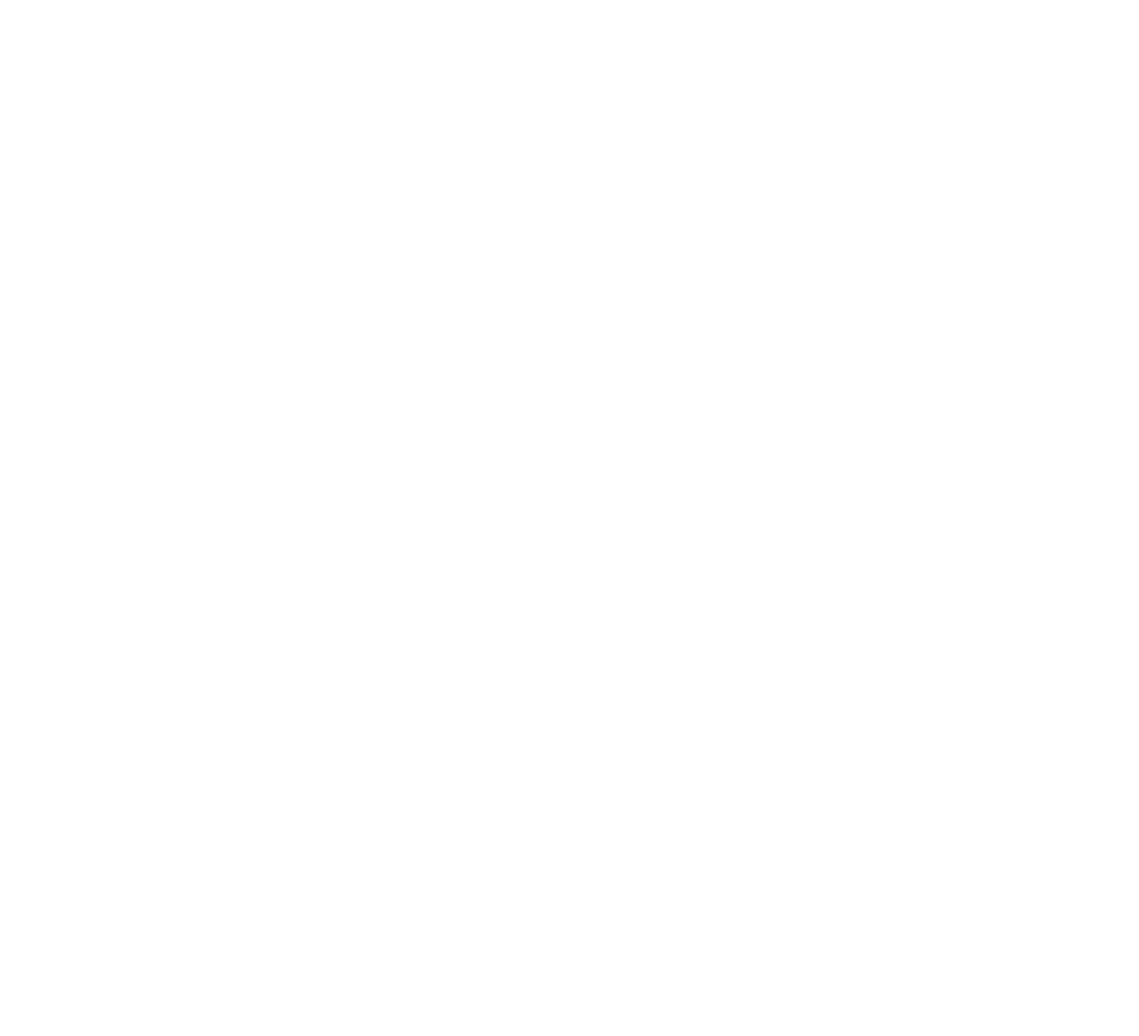
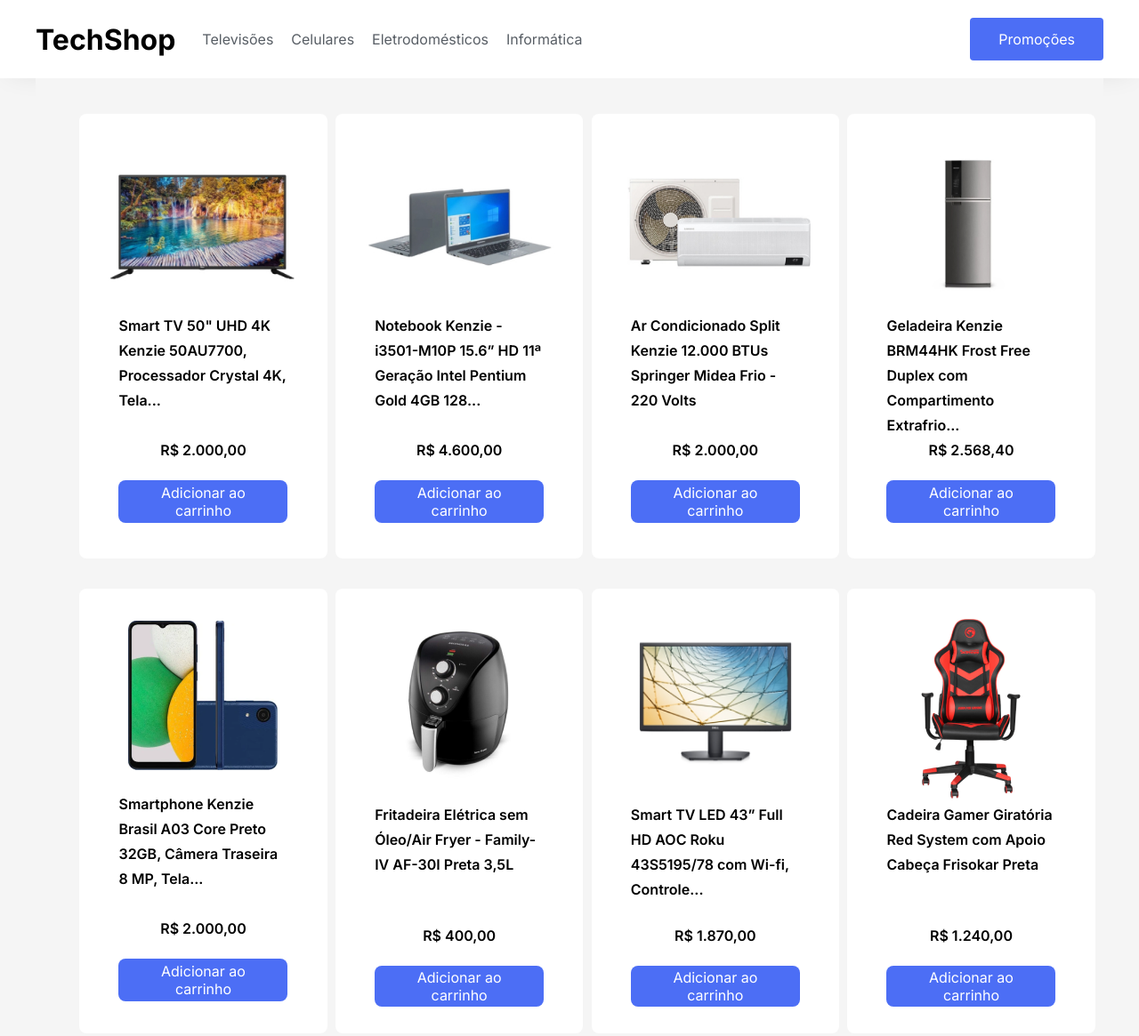
Before and after one commit to Kenzie-Academy-Brasil-Developers/m1-s1-e-commerce-com-flexbox-natalysilveira, a plain HTML site: page index.html in a window 1280 px wide. Shown: the whole page at 89% size. Before the commit the page ends 800 px from the top, so only its background shows below. Drawn offline with Linux system fonts and the light colour scheme.

Commit message:
projeto finalizado

```diff
--- a/index.html
+++ b/index.html
@@ -1 +1,121 @@
-<!-- Seu HTML aqui! -->
+<!DOCTYPE html>
+<html lang="pt-br">
+<head>
+    <meta charset="UTF-8">
+    <meta http-equiv="X-UA-Compatible" content="IE=edge">
+    <meta name="viewport" content="width=device-width, initial-scale=1.0">
+    <link rel="stylesheet" href="style.css">
+    <title>TechShop</title>
+</head>
+<body>
+    <header class="menu">
+        <div class="container">
+          <div class="menu-flex">
+              <div class="menu-column">
+              <h1 class="logo">TechShop</h1>
+              <nav class="menu-nav">
+                <ul>
+                  <li><a href="">Televisões</a></li>
+                  <li><a href="">Celulares</a></li>
+                  <li><a href="">Eletrodomésticos</a></li>
+                  <li><a href="">Informática</a></li>
+                </ul>
+              </nav>
+            </div>
+            <div class="menu-column menu-second-column">
+              <a href="" class="menu-link-button">Promoções</a>
+            </div>
+          </div>
+        </div>
+      </header>
+
+      <div class="container">
+          <main class="products-wrapper">
+              <section>
+                  <ul class="list-products">
+                      <li>
+                          <div class="list-images">
+                            <img src="./pictures/img_03.png" alt="Imagem de Smart TV 50 polegadas UHD 4K">
+                          </div>
+                          <div class="list-description">
+                            <h2>Smart TV 50" UHD 4K Kenzie 50AU7700, Processador Crystal 4K, Tela...</h2>
+                          </div>
+                          <h3>R$ 2.000,00</h3>
+                          <a href=" " class="button-carrinho">Adicionar ao carrinho</a>
+                      </li>
+                      <li>
+                          <div class="list-images">
+                            <img src="./pictures/img_04.png" alt="Imagem de Notebook 15.6 polegadas HD">
+                          </div>
+                          <div class="list-description">
+                            <h2>Notebook Kenzie - i3501-M10P 15.6” HD 11ª Geração Intel Pentium Gold 4GB 128...</h2>
+                          </div>
+                          <h3>R$ 4.600,00</h3>
+                          <a href="" class="button-carrinho">Adicionar ao carrinho</a>
+                      </li>
+                      <li>
+                          <div class="list-images">
+                            <img src="./pictures/img_06.png" alt="Imagem de Ar Condicionado Split 12 mil BTUs Springer">
+                          </div>
+                          <div class="list-description">
+                            <h2>Ar Condicionado Split Kenzie 12.000 BTUs Springer Midea Frio - 220 Volts</h2>
+                          </div>
+                        <h3>R$ 2.000,00</h3>
+                        <a href="" class="button-carrinho">Adicionar ao carrinho</a>
+                    </li>
+                    <li>
+                        <div class="list-images">
+                            <img src="./pictures/img_05.png" alt="Imagem de Geladeira Frost Free Duplex">
+                        </div>
+                        <div class="list-description">
+                            <h2>Geladeira Kenzie BRM44HK Frost Free Duplex com Compartimento Extrafrio...</h2>
+                        </div>
+                        <h3>R$ 2.568,40</h3>
+                        <a href="" class="button-carrinho">Adicionar ao carrinho</a>
+                    </li>
+                    <li>
+                        <div class="list-images">
+                            <img src="./pictures/img_08.png" alt="Imagem de Smartphone A03 Core Preto 32 gigabytes">
+                        </div>
+                        <div class="list-description">
+                            <h2>Smartphone Kenzie Brasil A03 Core Preto 32GB, Câmera Traseira 8 MP, Tela...</h2>
+                        </div>
+                        <h3>R$ 2.000,00</h3>
+                        <a href="" class="button-carrinho">Adicionar ao carrinho</a>
+                    </li>
+                    <li>
+                        <div class="list-images">
+                            <img src="./pictures/img_01.png" alt="Imagem de Fritadeira Elétrica Airfryer">
+                        </div>
+                        <div class="list-description">
+                            <h2>Fritadeira Elétrica sem Óleo/Air Fryer  - Family-IV AF-30I Preta 3,5L</h2>
+                        </div>
+                        <h3>R$ 400,00</h3>
+                        <a href="" class="button-carrinho">Adicionar ao carrinho</a>
+                    </li>
+                    <li>
+                        <div class="list-images">
+                            <img src="./pictures/img_07.png" alt="Imagem de Smart TV LED 43 polegadas Full HD">
+                        </div>
+                        <div class="list-description">
+                            <h2>Smart TV LED 43” Full HD AOC Roku 43S5195/78 com Wi-fi, Controle...</h2>
+                        </div>
+                        <h3>R$ 1.870,00</h3>
+                        <a href="" class="button-carrinho">Adicionar ao carrinho</a>
+                    </li>
+                    <li>
+                        <div class="list-images">
+                            <img src="./pictures/img_02.png" alt="Imagem de Cadeira Gamer Giratória Red System com Apoio de cabeça">
+                        </div>
+                        <div class="list-description">
+                            <h2>Cadeira Gamer Giratória Red System com Apoio Cabeça Frisokar Preta</h2>
+                        </div>
+                        <h3>R$ 1.240,00</h3>
+                        <a href="" class="button-carrinho">Adicionar ao carrinho</a>
+                    </li>
+                  </ul>
+              </section>
+          </main>
+      </div>
+</body>
+</html>
--- a/style.css
+++ b/style.css
@@ -0,0 +1,150 @@
+@import url('https://fonts.googleapis.com/css2?family=Inter:wght@400;600;700&display=swap');
+
+*{
+    padding: 0;
+    margin: 0;
+    box-sizing: border-box;
+}
+
+body{
+    background-color: #F5F5F5;
+    font-family: 'Inter', sans-serif;
+}
+
+.container{
+    max-width: 1200px;
+    margin: 0 auto;
+}
+
+.menu {
+    width: 100%;
+    padding: 20px;
+    background: #ffffff;
+    box-shadow: 0px 4px 30px -10px rgba(0, 0, 0, 0.1);
+}
+
+.menu-flex {
+    display: flex;
+    align-items: center;
+}
+
+.menu-column {
+    display: flex;
+    align-items: center;
+    width: 50%;
+    justify-content: flex-start;
+}
+
+.menu-column.menu-second-column {
+    justify-content: flex-end;
+}
+
+.menu-nav ul {
+    display: flex;
+    list-style: none;
+    gap: 20px;
+    padding-inline-start: 30px;
+}
+
+.menu-nav ul li a {
+    text-decoration: none;
+    color: #585e65;
+}
+
+.menu-link-button {
+    text-decoration: none;
+    height: 48px;
+    background-color: #4c6ef5;
+    color: #fff;
+    padding: 0 32px;
+    display: flex;
+    align-items: center;
+    border-radius: 4px;
+}
+
+
+/* Lista de Produtos - daqui para baixo */
+
+.products-wrapper{
+    display: flex;
+    justify-content: space-evenly;
+    flex-wrap: wrap;
+    background-color: #F5F5F5;
+}
+
+.list-products{
+    display: flex;
+    align-items: center;
+    justify-content: space-evenly;
+    flex-wrap: wrap;
+    width: 100%;
+    padding: 20px;
+    margin: 20px;
+    margin-bottom: 16px;
+}
+
+.list-products li{
+    margin-bottom: 34px;
+    padding: 30px;
+    list-style: none;
+    width: 24%;
+    min-width: 250px;
+    height: 500px;
+    display: flex;
+    flex-direction: column;
+    justify-content: center;
+    align-items: center;
+    background-color: #FFFFFF;
+    cursor: pointer;
+    border-radius: 8px;
+}
+
+.list-images{
+    justify-content: center;
+    text-align: center;
+    max-width: 240px;
+    max-height: 190px;
+}
+
+.list-images img{
+    max-width: 100%;
+}
+
+.list-description{
+    margin-top: 20px;
+    width: 190px;
+    height: 140px;
+    justify-content: center;
+    text-align: center;
+}
+
+.list-description h2{
+
+    font-weight: 600;
+    font-size: 16px;
+    line-height: 28px;
+    color: #000000;
+    text-align: left;
+}
+
+.list-products li h3{
+    font-weight: 600;
+    font-size: 16px;
+    line-height: 28px;
+    color: #000000;
+    text-align: left;
+    margin-bottom: 20px;
+}
+
+.button-carrinho{
+    width: 190px;
+    height: 48px;
+    text-decoration: none;
+    background-color: #4c6ef5;
+    color: #FFFFFF;
+    display: flex;
+    align-items: center;
+    border-radius: 8px;
+    padding: 0 32px;
+    text-align: center;
+}
```
